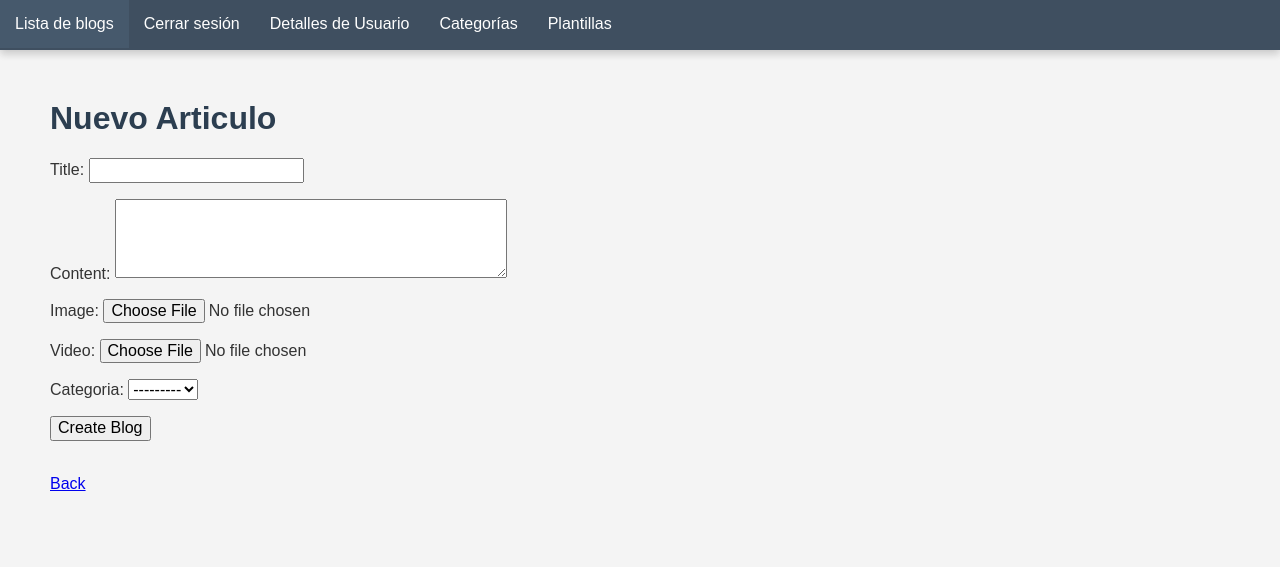
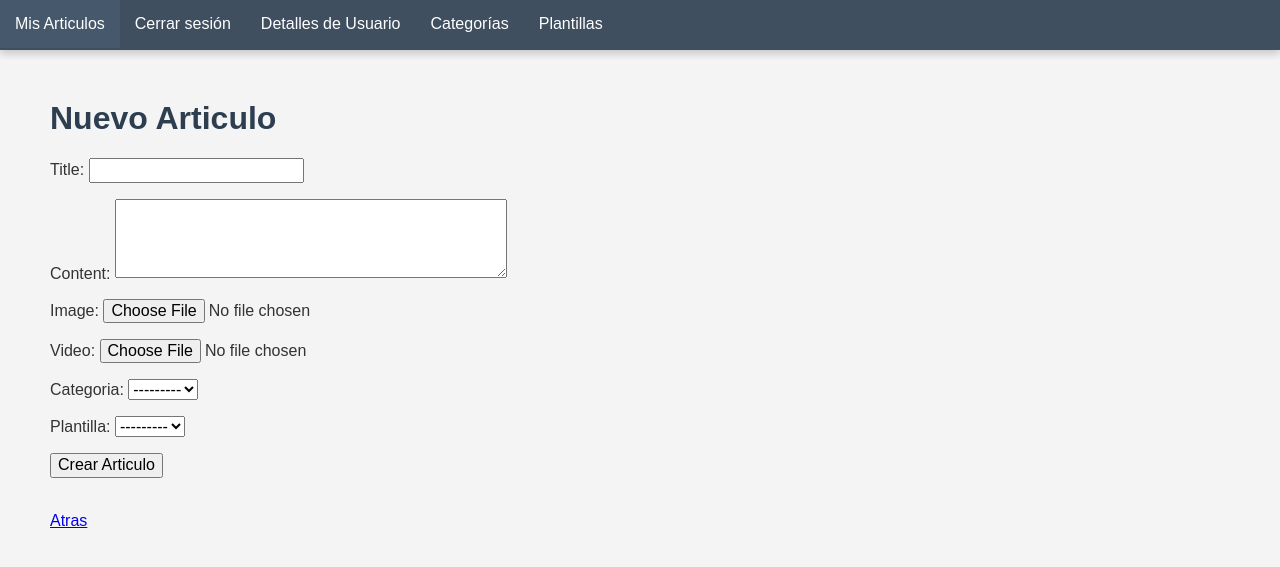
Before and after one commit to DcSergioPC/cms, a Django app: page /articulos/create in a window 1280 px wide. Shown: the top 567 px of the page. Run offline with Django 5.2, Linux system fonts and the light colour scheme; the visitor is signed in with stand-in values (Sample User, id 1); data that the repository does not hold is empty.

Commit message:
Se corrigieron detalles de plantillas

```diff
--- a/articulos/forms.py
+++ b/articulos/forms.py
@@ -14,14 +14,19 @@ from .models import Article, Plantilla, Categoria
 class ArticleForm(forms.ModelForm):
     class Meta:
         model = Article
-        fields = ['title', 'content', 'image', 'video','categoria']
+        fields = ['title', 'content', 'image', 'video','categoria', 'plantilla']
         widgets = {
             'content': forms.Textarea(attrs={'rows': 4, 'cols': 40}),
         }
+
     def __init__(self, *args, **kwargs):
         super().__init__(*args, **kwargs)
         self.fields['categoria'].queryset = Categoria.objects.all()
         self.fields['categoria'].required = True
+        self.fields['plantilla'].queryset = Plantilla.objects.all()
+        self.fields['plantilla'].required = True
+        self.fields['plantilla'].label_from_instance = lambda obj: obj.titulo  # Mostrar solo el título
+
 
 class PlantillaForm(forms.ModelForm):
     class Meta:
--- a/articulos/models.py
+++ b/articulos/models.py
@@ -9,6 +9,13 @@ class Categoria(models.Model):
     def __str__(self):
         return self.titulo
 
+class Plantilla(models.Model):
+    titulo = models.CharField(max_length=255)
+    descripcion = models.TextField()
+    contenido = models.TextField()
+
+    def __str__(self):
+        return f'{self.titulo}, {self.descripcion}, {self.contenido}'
 
 # Create your models here.
 class Article(models.Model):
@@ -21,14 +28,7 @@ class Article(models.Model):
     video = models.FileField(upload_to='videos/', blank=True, null=True)
     ####################
     categoria = models.ForeignKey(Categoria, on_delete=models.SET_NULL, null=True, blank=True)
+    plantilla = models.ForeignKey(Plantilla, on_delete=models.SET_NULL, null=True, blank=True)
 
     def __str__(self):
         return f'{self.title}, {self.content}'
-
-class Plantilla(models.Model):
-    titulo = models.CharField(max_length=255)
-    descripcion = models.TextField()
-    contenido = models.TextField()
-
-    def __str__(self):
-        return f'{self.titulo}, {self.descripcion}, {self.contenido}'
--- a/articulos/templates/articulos/categoria_list.html
+++ b/articulos/templates/articulos/categoria_list.html
@@ -2,7 +2,7 @@
 {% block title %}Lista de Categorías{% endblock %}
 {% block main %}
     <h1>Lista de Categorías</h1>
-    <a href="{% url 'articulos:categoria_create' %}">Nueva Categoría</a>
+
     <ul>
         {% for categoria in categorias %}
             <li>{{ categoria.titulo }} -
@@ -11,4 +11,6 @@
             </li>
         {% endfor %}
     </ul>
+
+    <a href="{% url 'articulos:categoria_create' %}">Nueva Categoría</a>
 {% endblock %}
--- a/articulos/templates/articulos/create.html
+++ b/articulos/templates/articulos/create.html
@@ -5,10 +5,10 @@
 <form action="{% url 'articulos:create' %}" method="post"enctype="multipart/form-data">
   {% csrf_token %}
   {{ form.as_p }}
-  <input type="submit" value="Create Blog">
+  <input type="submit" value="Crear Articulo">
 </form>
 
 <br>
 
-<a href="{% url 'articulos:index' %}">Back</a>
+<a href="{% url 'articulos:index' %}">Atras</a>
 {% endblock %}
--- a/articulos/templates/articulos/edit.html
+++ b/articulos/templates/articulos/edit.html
@@ -5,7 +5,7 @@
 <form action="{% url 'articulos:edit' article.id %}" method="post">
   {% csrf_token %}
   {{ form.as_p }}
-  <input type="submit" value="Update">
+  <input type="submit" value="Editar">
 </form>
 
 <br>
--- a/articulos/templates/articulos/index.html
+++ b/articulos/templates/articulos/index.html
@@ -6,12 +6,16 @@
   <tr>
     <th>Titulo</th>
     <th>Contenido</th>
+    <th>Categoría</th>
+    <th>Plantilla</th>
     <th colspan="3"></th>
   </tr>
   {% for article in articles %}
   <tr>
     <td>{{article.title}}</td>
     <td>{{article.content}}</td>
+    <td>{{article.categoria}}</td>
+    <td>{{article.plantilla.titulo}}</td>
     <td><a href="{% url 'articulos:detail' article.id %}">Detalles</a></td>
     <td><a href="{% url 'articulos:edit' article.id %}">Editar</a></td>
     <td><a href="{% url 'articulos:delete' article.id %}">Eliminar</a></td>
--- a/templates/base.html
+++ b/templates/base.html
@@ -13,7 +13,7 @@
     <nav>
       <ul>
         {% if user.is_authenticated %}
-        <li><a href="{% url 'articulos:index' %}">Lista de blogs</a></li>
+        <li><a href="{% url 'articulos:index' %}">Mis Articulos</a></li>
         <li><a href="{% url 'logout' %}">Cerrar sesión</a></li>
 
         <li><a href="{% url 'user_detail' user.pk %}">Detalles de Usuario</a></li>    <!-- Apéndice -->
```
Also changed, not shown: articulos/templates/articulos/delete.html (+16 -0 lines), articulos/templates/articulos/detail.html (+11 -0 lines), articulos/migrations/0002_article_plantilla.py (added).
